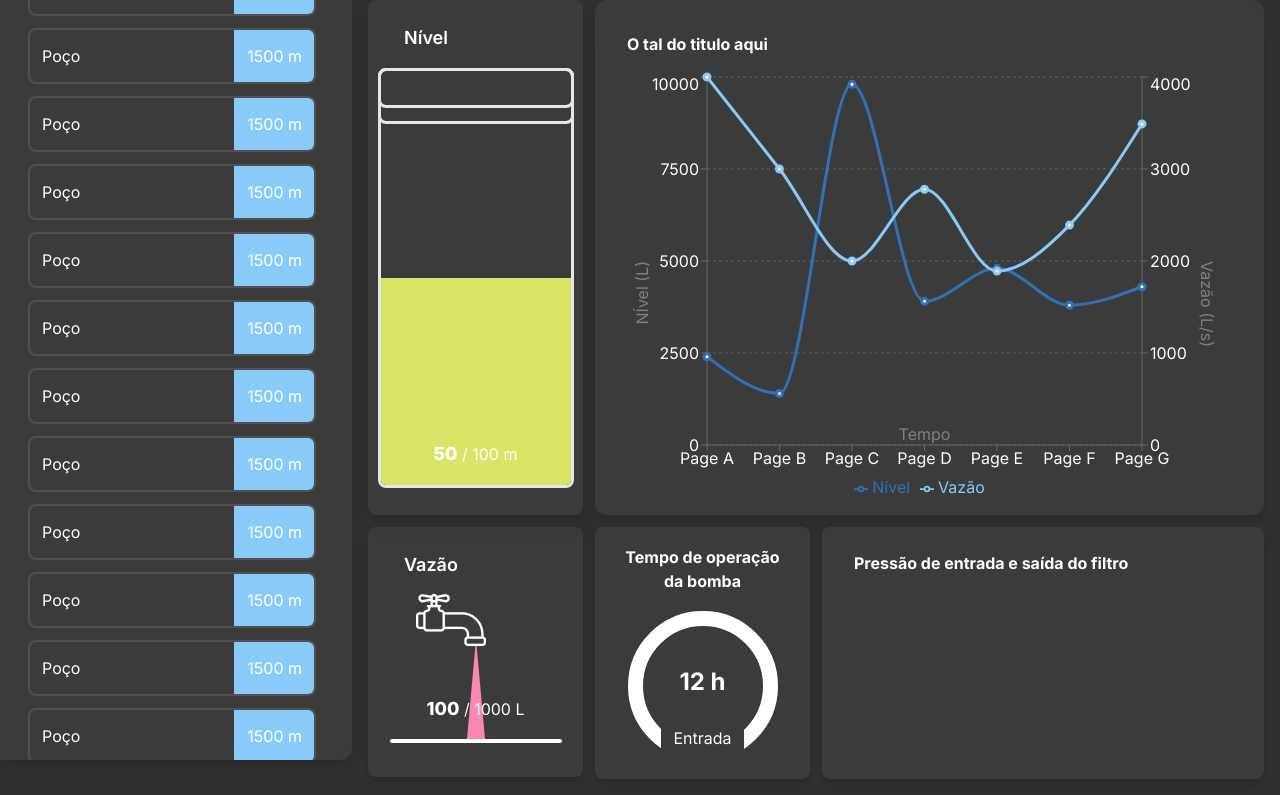
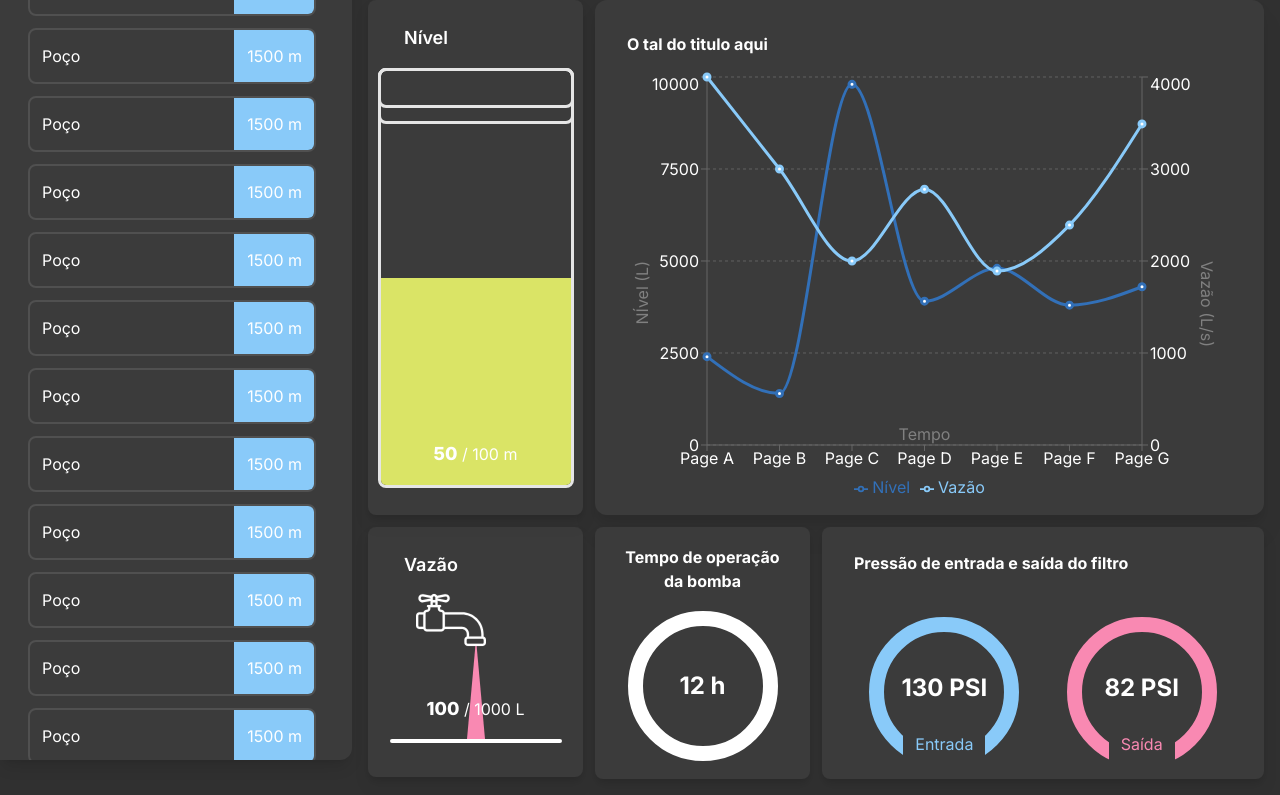
Before and after one commit to RivianSoldier/MAUAguas, a Next.js app in the folder front/mauaguas_front/: page /dashboard-detalhado in a window 1280 px wide. Shown: the part 224-1019 px from the top of the page. Built offline with nearby package versions, Linux system fonts and the light colour scheme.

Commit message:
só teste

```diff
--- a/front/mauaguas_front/components/dashboard-poco.js
+++ b/front/mauaguas_front/components/dashboard-poco.js
@@ -13,7 +13,7 @@ export default function DashboardPoco() {
                 19:46 OS DADOS FORAM ATUALIZADOS !
             </div>
             <div className="grid grid-cols-4 gap-3 mt-3 grid-rows-3">
-                <div className="row-span-2 col-span-1">
+                <div className="row-span-2 col-span-4 min-[1190px]:col-span-1 min-[1190px]:row-span-2">
                     <ModeloNivel
                         altura={50}
                         capacidade={100}
@@ -21,22 +21,30 @@ export default function DashboardPoco() {
                         tipo={1}
                     />
                 </div>
-                <div className="row-span-2 col-span-3 h-[515px]">
+                <div className="row-span-2 col-span-4 h-[515px] min-[1190px]:col-span-3 min-[1190px]:row-span-2">
                     <Chart />
                 </div>
-                <div className="col-span-1">
+                <div className="col-span-2 min-[1190px]:col-span-1">
                     <ModeloVazao vazao={100} maximo={1000} hidden={true} />
                 </div>
-                <div className="col-span-1 bg-[#3B3B3B] rounded-lg drop-shadow-lg h-full flex flex-col items-center justify-evenly">
+                <div className="col-span-2 min-[1190px]:col-span-1 bg-[#3B3B3B] rounded-lg drop-shadow-lg h-full flex flex-col items-center justify-evenly row-span-">
                     <p className="text-center font-bold w-[80%]">Tempo de operação da bomba</p>
-                    <div className="h-[150px] w-[150px] rounded-full border-[15px] border-white flex flex-col justify-end items-center">
+                    <div className="h-[150px] w-[150px] rounded-full border-[15px] border-white flex flex-col justify-center items-center">
                         <p className="font-bold text-2xl">12 h</p>
-                        <p className="bg-[#3B3B3B] mt-4 -mb-4 p-3">Entrada</p>
                     </div>
                 </div>
-                <div className="col-span-2 bg-[#3B3B3B] rounded-lg drop-shadow-lg h-full">
+                <div className="col-span-4 bg-[#3B3B3B] rounded-lg drop-shadow-lg h-full flex flex-col justify-between min-[1190px]:col-span-2">
                     <p className="font-bold pt-6 pl-8">Pressão de entrada e saída do filtro</p>
-
+                    <div className="flex justify-evenly items-center mb-3">
+                        <div className="h-[150px] w-[150px] rounded-full border-[15px] border-[#89CAF9] flex flex-col justify-end items-center">
+                            <p className="font-bold text-2xl">130 PSI</p>
+                            <p className="bg-[#3B3B3B] mt-4 -mb-4 p-3 text-[#89CAF9]">Entrada</p>
+                        </div>
+                        <div className="h-[150px] w-[150px] rounded-full border-[15px] border-[#F989B2] flex flex-col justify-end items-center">
+                            <p className="font-bold text-2xl">82 PSI</p>
+                            <p className="bg-[#3B3B3B] mt-4 -mb-4 p-3 text-[#F989B2]">Saída</p>
+                        </div>
+                    </div>
                 </div>
             </div>
         </div>
```
